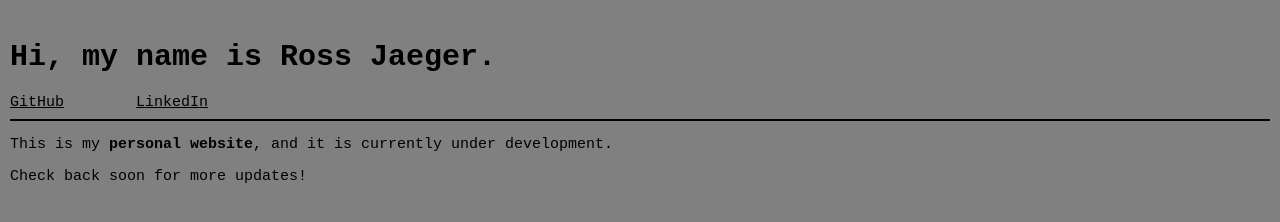
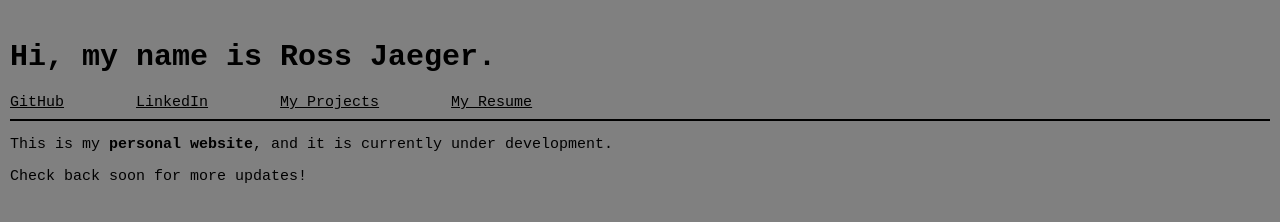
Before and after one commit to rjoor/rjoor.github.io, a plain HTML site: page index.html in a window 1280 px wide. Drawn offline with Linux system fonts and the light colour scheme.

Commit message:
Added resume, projects tab (blank for now)

```diff
--- a/index.html
+++ b/index.html
@@ -15,6 +15,8 @@
         <nav title="navbar" id="navbar" class="navbar">
           <a class="link" href="https://github.com/rjoor">GitHub</a>
           <a class="link" href="https://www.linkedin.com/in/ross-jaeger-72766a16b/">LinkedIn</a>
+          <a class="link" href="projects.html">My Projects</a>
+          <a class="link" href="CurrentResume.pdf">My Resume</a>
         </nav>
       </header>
       <hr color="black">
```
Also changed, not shown: projects.html (added, +6 -0 lines), 1 other file.
